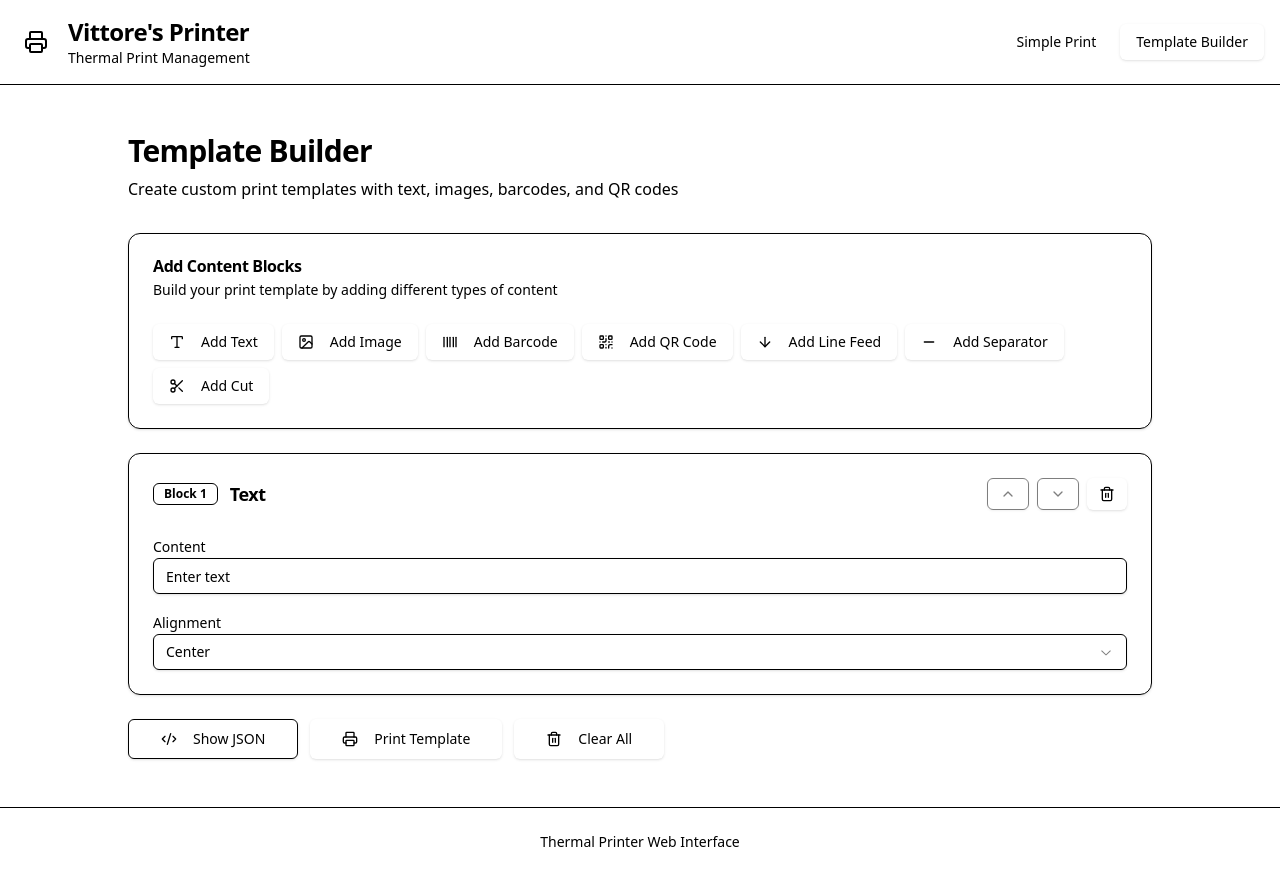
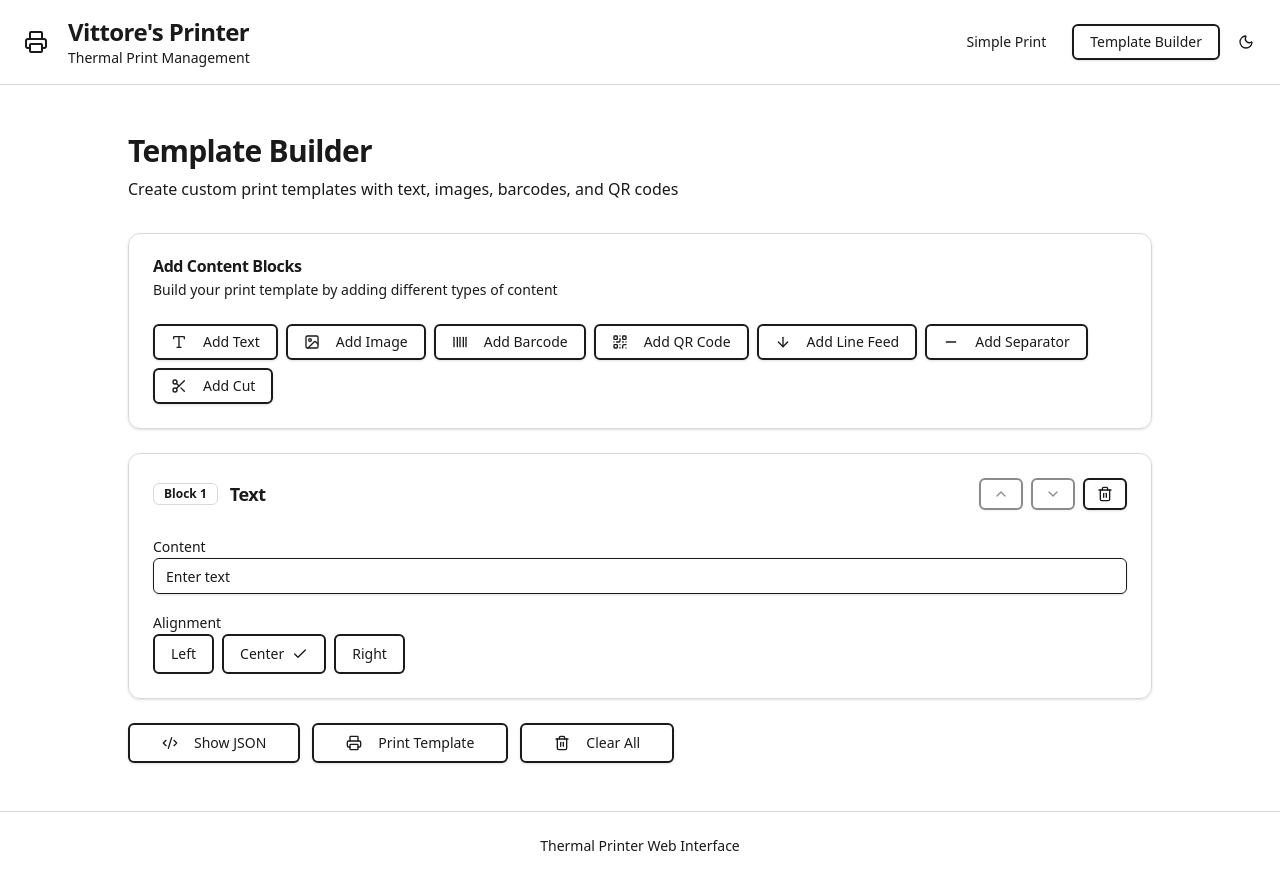
Before and after one commit to wiktorkowalski/thermal-printer-web, a React app in the folder frontend/: page /builder in a window 1280 px wide. Both pictures are taken after a click on the button "Add Text". Built offline with nearby package versions, Linux system fonts and the light colour scheme; the HTML template or start-up script is replaced by a standard one.

Commit message:
chore: ui improvements

```diff
--- a/frontend/src/App.tsx
+++ b/frontend/src/App.tsx
@@ -4,6 +4,8 @@ import Builder from "./pages/Builder";
 import "./index.css";
 import { Button } from "@/components/ui/button";
 import { Printer } from "lucide-react";
+import { ThemeProvider } from "@/components/theme-provider";
+import { ThemeToggle } from "@/components/theme-toggle";
 
 function Navigation() {
   const location = useLocation();
@@ -21,7 +23,7 @@ function Navigation() {
               <p className="text-sm text-muted-foreground">Thermal Print Management</p>
             </div>
           </div>
-          <div className="flex gap-2">
+          <div className="flex items-center gap-2">
             <Button
               asChild
               variant={location.pathname === "/" ? "default" : "ghost"}
@@ -34,6 +36,7 @@ function Navigation() {
             >
               <Link to="/builder">Template Builder</Link>
             </Button>
+            <ThemeToggle />
           </div>
         </div>
       </div>
@@ -43,6 +46,7 @@ function Navigation() {
 
 function App() {
   return (
+    <ThemeProvider defaultTheme="system" storageKey="thermal-printer-theme">
       <BrowserRouter>
         <div className="min-h-screen bg-background">
           <Navigation />
@@ -63,6 +67,7 @@ function App() {
           </footer>
         </div>
       </BrowserRouter>
+    </ThemeProvider>
   );
 }
 
--- /dev/null
+++ b/frontend/src/components/inline-select.tsx
@@ -0,0 +1,43 @@
+import { Check } from "lucide-react";
+import { cn } from "@/lib/utils";
+
+interface InlineSelectOption {
+  value: string;
+  label: string;
+}
+
+interface InlineSelectProps {
+  options: InlineSelectOption[];
+  value: string;
+  onChange: (value: string) => void;
+  className?: string;
+}
+
+export function InlineSelect({ options, value, onChange, className }: InlineSelectProps) {
+  return (
+    <div className={cn("flex flex-wrap gap-2", className)}>
+      {options.map((option) => {
+        const isSelected = value === option.value;
+        return (
+          <button
+            key={option.value}
+            type="button"
+            onClick={() => onChange(option.value)}
+            className={cn(
+              "relative px-4 py-2 rounded-md text-sm font-medium transition-all border-2",
+              "hover:bg-accent/50 focus:outline-none focus:ring-2 focus:ring-ring",
+              isSelected
+                ? "bg-primary text-primary-foreground border-primary/30"
+                : "bg-background text-foreground border-border"
+            )}
+          >
+            <span className="flex items-center gap-2">
+              {option.label}
+              {isSelected && <Check className="h-4 w-4" />}
+            </span>
+          </button>
+        );
+      })}
+    </div>
+  );
+}
--- /dev/null
+++ b/frontend/src/components/theme-provider.tsx
@@ -0,0 +1,73 @@
+import { createContext, useContext, useEffect, useState } from "react"
+
+type Theme = "dark" | "light" | "system"
+
+type ThemeProviderProps = {
+  children: React.ReactNode
+  defaultTheme?: Theme
+  storageKey?: string
+}
+
+type ThemeProviderState = {
+  theme: Theme
+  setTheme: (theme: Theme) => void
+}
+
+const initialState: ThemeProviderState = {
+  theme: "system",
+  setTheme: () => null,
+}
+
+const ThemeProviderContext = createContext<ThemeProviderState>(initialState)
+
+export function ThemeProvider({
+  children,
+  defaultTheme = "system",
+  storageKey = "vite-ui-theme",
+  ...props
+}: ThemeProviderProps) {
+  const [theme, setTheme] = useState<Theme>(
+    () => (localStorage.getItem(storageKey) as Theme) || defaultTheme
+  )
+
+  useEffect(() => {
+    const root = window.document.documentElement
+
+    root.classList.remove("light", "dark")
+
+    if (theme === "system") {
+      const systemTheme = window.matchMedia("(prefers-color-scheme: dark)")
+        .matches
+        ? "dark"
+        : "light"
+
+      root.classList.add(systemTheme)
+      return
+    }
+
+    root.classList.add(theme)
+  }, [theme])
+
+  const value = {
+    theme,
+    setTheme: (theme: Theme) => {
+      localStorage.setItem(storageKey, theme)
+      setTheme(theme)
+    },
+  }
+
+  return (
+    <ThemeProviderContext.Provider {...props} value={value}>
+      {children}
+    </ThemeProviderContext.Provider>
+  )
+}
+
+export const useTheme = () => {
+  const context = useContext(ThemeProviderContext)
+
+  if (context === undefined)
+    throw new Error("useTheme must be used within a ThemeProvider")
+
+  return context
+}
--- /dev/null
+++ b/frontend/src/components/theme-toggle.tsx
@@ -0,0 +1,38 @@
+import { Moon, Sun } from "lucide-react"
+import { Button } from "@/components/ui/button"
+import { useTheme } from "@/components/theme-provider"
+
+export function ThemeToggle() {
+  const { theme, setTheme } = useTheme()
+
+  const toggleTheme = () => {
+    if (theme === "light") {
+      setTheme("dark")
+    } else if (theme === "dark") {
+      setTheme("light")
+    } else {
+      // If system, toggle to light or dark based on current system preference
+      const systemTheme = window.matchMedia("(prefers-color-scheme: dark)").matches
+        ? "dark"
+        : "light"
+      setTheme(systemTheme === "dark" ? "light" : "dark")
+    }
+  }
+
+  const isDark = theme === "dark" || (theme === "system" && window.matchMedia("(prefers-color-scheme: dark)").matches)
+
+  return (
+    <Button
+      variant="ghost"
+      size="icon"
+      onClick={toggleTheme}
+      aria-label="Toggle theme"
+    >
+      {isDark ? (
+        <Sun className="h-5 w-5" />
+      ) : (
+        <Moon className="h-5 w-5" />
+      )}
+    </Button>
+  )
+}
--- a/frontend/src/components/ui/button.tsx
+++ b/frontend/src/components/ui/button.tsx
@@ -5,20 +5,20 @@ import { cva, type VariantProps } from "class-variance-authority"
 import { cn } from "@/lib/utils"
 
 const buttonVariants = cva(
-  "inline-flex items-center justify-center gap-2 whitespace-nowrap rounded-md text-sm font-medium transition-colors focus-visible:outline-none focus-visible:ring-1 focus-visible:ring-ring disabled:pointer-events-none disabled:opacity-50 [&_svg]:pointer-events-none [&_svg]:size-4 [&_svg]:shrink-0",
+  "inline-flex items-center justify-center gap-2 whitespace-nowrap rounded-md text-sm font-medium transition-colors focus-visible:outline-none focus-visible:ring-2 focus-visible:ring-ring focus-visible:ring-offset-2 disabled:pointer-events-none disabled:opacity-50 [&_svg]:pointer-events-none [&_svg]:size-4 [&_svg]:shrink-0 border-2",
   {
     variants: {
       variant: {
         default:
-          "bg-primary text-primary-foreground shadow hover:bg-primary/90",
+          "border-primary/30 bg-primary text-primary-foreground shadow hover:bg-primary/90 hover:border-primary/40",
         destructive:
-          "bg-destructive text-destructive-foreground shadow-sm hover:bg-destructive/90",
+          "border-destructive/30 bg-destructive text-destructive-foreground shadow-sm hover:bg-destructive/90 hover:border-destructive/40",
         outline:
-          "border border-input bg-background shadow-sm hover:bg-accent hover:text-accent-foreground",
+          "border-border bg-background shadow-sm hover:bg-accent hover:text-accent-foreground hover:border-border",
         secondary:
-          "bg-secondary text-secondary-foreground shadow-sm hover:bg-secondary/80",
-        ghost: "hover:bg-accent hover:text-accent-foreground",
-        link: "text-primary underline-offset-4 hover:underline",
+          "border-secondary/30 bg-secondary text-secondary-foreground shadow-sm hover:bg-secondary/80 hover:border-secondary/40",
+        ghost: "border-transparent hover:bg-accent hover:text-accent-foreground hover:border-border/50",
+        link: "border-transparent text-primary underline-offset-4 hover:underline",
       },
       size: {
         default: "h-9 px-4 py-2",
--- a/frontend/src/components/ui/select.tsx
+++ b/frontend/src/components/ui/select.tsx
@@ -16,7 +16,7 @@ const SelectTrigger = React.forwardRef<
   <SelectPrimitive.Trigger
     ref={ref}
     className={cn(
-      "flex h-9 w-full items-center justify-between whitespace-nowrap rounded-md border border-input bg-transparent px-3 py-2 text-sm shadow-sm ring-offset-background data-[placeholder]:text-muted-foreground focus:outline-none focus:ring-1 focus:ring-ring disabled:cursor-not-allowed disabled:opacity-50 [&>span]:line-clamp-1",
+      "flex h-9 w-full items-center justify-between whitespace-nowrap rounded-md border border-input bg-background px-3 py-2 text-sm shadow-sm ring-offset-background data-[placeholder]:text-muted-foreground focus:outline-none focus:ring-1 focus:ring-ring disabled:cursor-not-allowed disabled:opacity-50 [&>span]:line-clamp-1",
       className
     )}
     {...props}
@@ -72,7 +72,7 @@ const SelectContent = React.forwardRef<
     <SelectPrimitive.Content
       ref={ref}
       className={cn(
-        "relative z-50 max-h-[--radix-select-content-available-height] min-w-[8rem] overflow-y-auto overflow-x-hidden rounded-md border bg-popover text-popover-foreground shadow-md data-[state=open]:animate-in data-[state=closed]:animate-out data-[state=closed]:fade-out-0 data-[state=open]:fade-in-0 data-[state=closed]:zoom-out-95 data-[state=open]:zoom-in-95 data-[side=bottom]:slide-in-from-top-2 data-[side=left]:slide-in-from-right-2 data-[side=right]:slide-in-from-left-2 data-[side=top]:slide-in-from-bottom-2 origin-[--radix-select-content-transform-origin]",
+        "relative z-50 max-h-[--radix-select-content-available-height] min-w-[8rem] overflow-y-auto overflow-x-hidden rounded-md border-2 bg-popover text-popover-foreground shadow-lg backdrop-blur-none data-[state=open]:animate-in data-[state=closed]:animate-out data-[state=closed]:fade-out-0 data-[state=open]:fade-in-0 data-[state=closed]:zoom-out-95 data-[state=open]:zoom-in-95 data-[side=bottom]:slide-in-from-top-2 data-[side=left]:slide-in-from-right-2 data-[side=right]:slide-in-from-left-2 data-[side=top]:slide-in-from-bottom-2 origin-[--radix-select-content-transform-origin]",
         position === "popper" &&
           "data-[side=bottom]:translate-y-1 data-[side=left]:-translate-x-1 data-[side=right]:translate-x-1 data-[side=top]:-translate-y-1",
         className
@@ -83,7 +83,7 @@ const SelectContent = React.forwardRef<
       <SelectScrollUpButton />
       <SelectPrimitive.Viewport
         className={cn(
-          "p-1",
+          "p-1 bg-popover",
           position === "popper" &&
             "h-[var(--radix-select-trigger-height)] w-full min-w-[var(--radix-select-trigger-width)]"
         )}
--- a/frontend/src/index.css
+++ b/frontend/src/index.css
@@ -1,30 +1,81 @@
 @import "tailwindcss";
 
 @layer base {
+  :root {
+    --background: 0 0% 100%;
+    --foreground: 0 0% 10%;
+    --card: 0 0% 100%;
+    --card-foreground: 0 0% 10%;
+    --popover: 0 0% 100%;
+    --popover-foreground: 0 0% 10%;
+    --primary: 0 0% 20%;
+    --primary-foreground: 0 0% 98%;
+    --secondary: 0 0% 96%;
+    --secondary-foreground: 0 0% 20%;
+    --muted: 0 0% 96%;
+    --muted-foreground: 0 0% 45%;
+    --accent: 0 0% 96%;
+    --accent-foreground: 0 0% 20%;
+    --destructive: 0 84.2% 60.2%;
+    --destructive-foreground: 0 0% 98%;
+    --border: 0 0% 85%;
+    --input: 0 0% 85%;
+    --ring: 0 0% 20%;
+    --radius: 0.5rem;
+  }
+
+  .dark {
+    --background: 0 0% 10%;
+    --foreground: 0 0% 95%;
+    --card: 0 0% 14%;
+    --card-foreground: 0 0% 95%;
+    --popover: 0 0% 14%;
+    --popover-foreground: 0 0% 95%;
+    --primary: 0 0% 90%;
+    --primary-foreground: 0 0% 10%;
+    --secondary: 0 0% 18%;
+    --secondary-foreground: 0 0% 95%;
+    --muted: 0 0% 18%;
+    --muted-foreground: 0 0% 60%;
+    --accent: 0 0% 18%;
+    --accent-foreground: 0 0% 95%;
+    --destructive: 0 62.8% 45%;
+    --destructive-foreground: 0 0% 98%;
+    --border: 0 0% 25%;
+    --input: 0 0% 25%;
+    --ring: 0 0% 80%;
+  }
+
   * {
     border-color: hsl(var(--border));
   }
+
   body {
     background-color: hsl(var(--background));
     color: hsl(var(--foreground));
+    transition: background-color 0.3s ease, color 0.3s ease;
   }
 }
 
 @theme {
   --color-background: 0 0% 100%;
-  --color-foreground: 222.2 84% 4.9%;
+  --color-foreground: 0 0% 10%;
   --color-card: 0 0% 100%;
-  --color-card-foreground: 222.2 84% 4.9%;
-  --color-primary: 222.2 47.4% 11.2%;
-  --color-primary-foreground: 210 40% 98%;
-  --color-secondary: 210 40% 96.1%;
-  --color-secondary-foreground: 222.2 47.4% 11.2%;
-  --color-accent: 210 40% 96.1%;
-  --color-accent-foreground: 222.2 47.4% 11.2%;
+  --color-card-foreground: 0 0% 10%;
+  --color-popover: 0 0% 100%;
+  --color-popover-foreground: 0 0% 10%;
+  --color-primary: 0 0% 20%;
+  --color-primary-foreground: 0 0% 98%;
+  --color-secondary: 0 0% 96%;
+  --color-secondary-foreground: 0 0% 20%;
+  --color-muted: 0 0% 96%;
+  --color-muted-foreground: 0 0% 45%;
+  --color-accent: 0 0% 96%;
+  --color-accent-foreground: 0 0% 20%;
   --color-destructive: 0 84.2% 60.2%;
-  --color-destructive-foreground: 210 40% 98%;
-  --color-border: 214.3 31.8% 91.4%;
-  --color-muted: 210 40% 96.1%;
-  --color-muted-foreground: 215.4 16.3% 46.9%;
+  --color-destructive-foreground: 0 0% 98%;
+  --color-border: 0 0% 85%;
+  --color-input: 0 0% 85%;
+  --color-ring: 0 0% 20%;
   --radius: 0.5rem;
 }
--- a/frontend/src/pages/Builder.tsx
+++ b/frontend/src/pages/Builder.tsx
@@ -1,4 +1,4 @@
-import { useState } from "react";
+import { useState, useRef } from "react";
 import {
   CustomPrintContentType,
   CustomPrintAlignment,
@@ -18,14 +18,8 @@ import { Card, CardContent, CardDescription, CardHeader, CardTitle } from "@/com
 import { Input } from "@/components/ui/input";
 import { Label } from "@/components/ui/label";
 import { Alert, AlertDescription } from "@/components/ui/alert";
-import {
-  Select,
-  SelectContent,
-  SelectItem,
-  SelectTrigger,
-  SelectValue,
-} from "@/components/ui/select";
 import { Badge } from "@/components/ui/badge";
+import { InlineSelect } from "@/components/inline-select";
 import {
   Type,
   Image as ImageIcon,
@@ -41,15 +35,23 @@ import {
   ChevronDown,
   CheckCircle2,
   AlertCircle,
+  Upload,
 } from "lucide-react";
 
+type BlockWithMetadata = CustomPrintContent & {
+  id: number;
+  imageFile?: File;
+  imagePreview?: string;
+};
+
 export default function Builder() {
-  const [blocks, setBlocks] = useState<(CustomPrintContent & { id: number })[]>([]);
+  const [blocks, setBlocks] = useState<BlockWithMetadata[]>([]);
   const [nextId, setNextId] = useState(1);
   const [loading, setLoading] = useState(false);
   const [error, setError] = useState<string | undefined>();
   const [success, setSuccess] = useState<string | undefined>();
   const [showJson, setShowJson] = useState(false);
+  const fileInputRefs = useRef<{ [key: number]: HTMLInputElement | null }>({});
 
   const addBlock = (type: CustomPrintContentType) => {
     const newBlock: CustomPrintContent & { id: number } = {
@@ -89,8 +91,37 @@ export default function Builder() {
     setBlocks(blocks.filter((b) => b.id !== id));
   };
 
-  const updateBlock = (id: number, updates: Partial<CustomPrintContent>) => {
+  const updateBlock = (id: number, updates: Partial<BlockWithMetadata>) => {
     setBlocks(blocks.map((b) => (b.id === id ? { ...b, ...updates } : b)));
+  };
+
+  const handleImageChange = (blockId: number, file: File | undefined) => {
+    if (file) {
+      const reader = new FileReader();
+      reader.onloadend = () => {
+        const base64 = reader.result as string;
+        updateBlock(blockId, {
+          imageFile: file,
+          imagePreview: URL.createObjectURL(file),
+          content: base64,
+        });
+      };
+      reader.readAsDataURL(file);
+    }
+  };
+
+  const handleImagePaste = (blockId: number, e: React.ClipboardEvent) => {
+    const items = e.clipboardData?.items;
+    if (!items) return;
+
+    for (const item of Array.from(items)) {
+      if (item.type.indexOf("image") !== -1) {
+        const file = item.getAsFile();
+        if (file) {
+          handleImageChange(blockId, file);
+        }
+      }
+    }
   };
 
   const moveBlock = (id: number, direction: "up" | "down") => {
@@ -117,7 +148,7 @@ export default function Builder() {
 
     try {
       const request: CustomPrintRequest = {
-        content: blocks.map(({ id, ...block }) => block),
+        content: blocks.map(({ id, imageFile, imagePreview, ...block }) => block),
         source: "Template Builder",
         options: {
           autoCut: true,
@@ -136,7 +167,7 @@ export default function Builder() {
 
   const getJsonPreview = () => {
     const request: CustomPrintRequest = {
-      content: blocks.map(({ id, ...block }) => block),
+      content: blocks.map(({ id, imageFile, imagePreview, ...block }) => block),
       source: "Template Builder",
       options: {
         autoCut: true,
@@ -280,19 +311,72 @@ export default function Builder() {
                   </div>
                   <div className="space-y-2">
                     <Label>Alignment</Label>
-                    <Select
-                      value={block.alignment}
-                      onValueChange={(value) => updateBlock(block.id, { alignment: value as CustomPrintAlignment })}
+                    <InlineSelect
+                      value={block.alignment || CustomPrintAlignment.Center}
+                      onChange={(value) => updateBlock(block.id, { alignment: value as CustomPrintAlignment })}
+                      options={[
+                        { value: CustomPrintAlignment.Left, label: "Left" },
+                        { value: CustomPrintAlignment.Center, label: "Center" },
+                        { value: CustomPrintAlignment.Right, label: "Right" },
+                      ]}
+                    />
+                  </div>
+                </div>
+              )}
+
+              {block.type === CustomPrintContentType.Image && (
+                <div className="space-y-4">
+                  <div className="space-y-2">
+                    <Label htmlFor={`image-${block.id}`}>Image</Label>
+                    <div
+                      className="border-2 border-dashed rounded-lg p-8 text-center hover:border-primary/50 hover:bg-accent/5 transition-all cursor-pointer"
+                      onPaste={(e) => handleImagePaste(block.id, e)}
+                      tabIndex={0}
                     >
-                      <SelectTrigger>
-                        <SelectValue />
-                      </SelectTrigger>
-                      <SelectContent>
-                        <SelectItem value={CustomPrintAlignment.Left}>Left</SelectItem>
-                        <SelectItem value={CustomPrintAlignment.Center}>Center</SelectItem>
-                        <SelectItem value={CustomPrintAlignment.Right}>Right</SelectItem>
-                      </SelectContent>
-                    </Select>
+                      <input
+                        id={`image-${block.id}`}
+                        type="file"
+                        ref={(el) => {
+                          fileInputRefs.current[block.id] = el;
+                        }}
+                        accept="image/*"
+                        onChange={(e) => handleImageChange(block.id, e.target.files?.[0])}
+                        className="hidden"
+                      />
+                      <Button
+                        type="button"
+                        variant="outline"
+                        onClick={() => fileInputRefs.current[block.id]?.click()}
+                      >
+                        <Upload className="mr-2 h-4 w-4" />
+                        Choose File
+                      </Button>
+                      <p className="mt-3 text-sm text-muted-foreground">
+                        or paste an image (Ctrl+V / Cmd+V)
+                      </p>
+                    </div>
+
+                    {block.imagePreview && (
+                      <div className="mt-4 p-4 border rounded-lg bg-accent/5">
+                        <img
+                          src={block.imagePreview}
+                          alt="Preview"
+                          className="max-w-full h-auto max-h-64 mx-auto rounded-md shadow-sm"
+                        />
+                      </div>
+                    )}
+                  </div>
+                  <div className="space-y-2">
+                    <Label>Alignment</Label>
+                    <InlineSelect
+                      value={block.alignment || CustomPrintAlignment.Center}
+                      onChange={(value) => updateBlock(block.id, { alignment: value as CustomPrintAlignment })}
+                      options={[
+                        { value: CustomPrintAlignment.Left, label: "Left" },
+                        { value: CustomPrintAlignment.Center, label: "Center" },
+                        { value: CustomPrintAlignment.Right, label: "Right" },
+                      ]}
+                    />
                   </div>
                 </div>
               )}
@@ -310,25 +394,18 @@ export default function Builder() {
                   </div>
                   <div className="space-y-2">
                     <Label>Type</Label>
-                    <Select
-                      value={block.barcodeOptions?.type}
-                      onValueChange={(value) =>
+                    <InlineSelect
+                      value={block.barcodeOptions?.type || BarcodeType.CODE128}
+                      onChange={(value) =>
                         updateBlock(block.id, {
                           barcodeOptions: { ...block.barcodeOptions!, type: value as BarcodeType },
                         })
                       }
-                    >
-                      <SelectTrigger>
-                        <SelectValue />
-                      </SelectTrigger>
-                      <SelectContent>
-                        {Object.values(BarcodeType).map((type) => (
-                          <SelectItem key={type} value={type}>
-                            {type}
-                          </SelectItem>
-                        ))}
-                      </SelectContent>
-                    </Select>
+                      options={Object.values(BarcodeType).map((type) => ({
+                        value: type,
+                        label: type,
+                      }))}
+                    />
                   </div>
                 </div>
               )}
@@ -346,25 +423,18 @@ export default function Builder() {
                   </div>
                   <div className="space-y-2">
                     <Label>Size</Label>
-                    <Select
-                      value={block.qrCodeOptions?.size}
-                      onValueChange={(value) =>
+                    <InlineSelect
+                      value={block.qrCodeOptions?.size || QRCodeSize.Normal}
+                      onChange={(value) =>
                         updateBlock(block.id, {
                           qrCodeOptions: { ...block.qrCodeOptions!, size: value as QRCodeSize },
                         })
                       }
-                    >
-                      <SelectTrigger>
-                        <SelectValue />
-                      </SelectTrigger>
-                      <SelectContent>
-                        {Object.values(QRCodeSize).map((size) => (
-                          <SelectItem key={size} value={size}>
-                            {size}
-                          </SelectItem>
-                        ))}
-                      </SelectContent>
-                    </Select>
+                      options={Object.values(QRCodeSize).map((size) => ({
+                        value: size,
+                        label: size,
+                      }))}
+                    />
                   </div>
                 </div>
               )}
```
Lines whose indentation alone changed are shown as unchanged.
